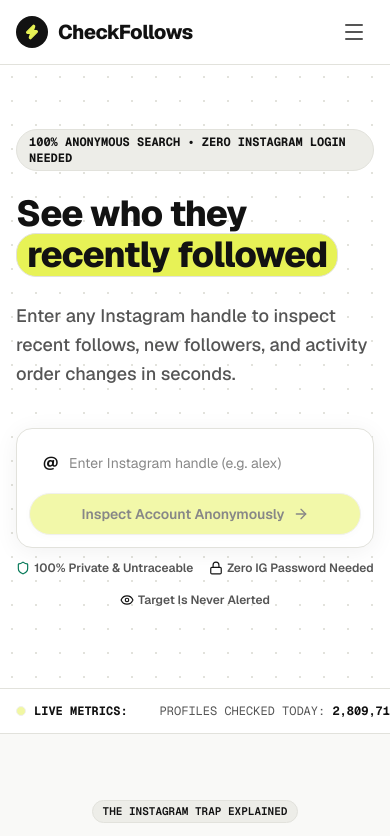
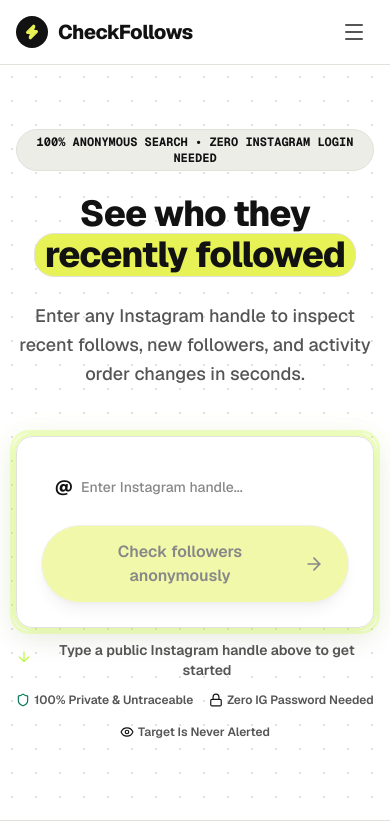
Before and after one commit to BhavyeKhetan/checkfollows, a Next.js app: page / in a window 390 px wide. Shown: the top 836 px of the page. Built offline with nearby package versions, Linux system fonts and the light colour scheme.

Commit message:
Center align hero heading, badge, and hero content across all screen sizes

```diff
--- a/src/app/page.tsx
+++ b/src/app/page.tsx
@@ -1,6 +1,6 @@
 "use client";
 
-import { useState, useRef, useEffect } from "react";
+import { useState, useRef, useEffect, useCallback } from "react";
 import Link from "next/link";
 import { useRouter } from "next/navigation";
 import { motion, AnimatePresence } from "framer-motion";
@@ -12,6 +12,7 @@
   Bell,
   Shield,
   ArrowRight,
+  ArrowDown,
   Menu,
   X,
   Zap,
@@ -173,7 +174,10 @@
   const [showDemo, setShowDemo] = useState(false);
   const [mobileMenuOpen, setMobileMenuOpen] = useState(false);
   const [openFaq, setOpenFaq] = useState<number | null>(null);
+  const [showEmptyPrompt, setShowEmptyPrompt] = useState(false);
+  const [showStickySearch, setShowStickySearch] = useState(false);
   const inputRef = useRef<HTMLInputElement>(null);
+  const heroRef = useRef<HTMLDivElement>(null);
 
   const handleSearch = async () => {
     const username = searchInput.replace(/^@/, "").trim();
@@ -242,6 +246,34 @@
   useEffect(() => {
     const timer = setTimeout(() => setShowDemo(true), 2000);
     return () => clearTimeout(timer);
+  }, []);
+
+  // Empty prompt animation: after 4s of idle with empty input, show the prompt
+  useEffect(() => {
+    if (searchState.status !== "idle" || searchInput.trim()) {
+      const timer = setTimeout(() => setShowEmptyPrompt(false), 0);
+      return () => clearTimeout(timer);
+    }
+    const timer = setTimeout(() => setShowEmptyPrompt(true), 4000);
+    return () => clearTimeout(timer);
+  }, [searchState.status, searchInput]);
+
+  // Mobile sticky search: show when hero scrolls past
+  useEffect(() => {
+    const handleScroll = () => {
+      if (!heroRef.current) return;
+      const rect = heroRef.current.getBoundingClientRect();
+      // Show sticky bar when hero bottom is above viewport
+      setShowStickySearch(rect.bottom < 0);
+    };
+    window.addEventListener("scroll", handleScroll, { passive: true });
+    handleScroll();
+    return () => window.removeEventListener("scroll", handleScroll);
+  }, []);
+
+  const focusInput = useCallback(() => {
+    inputRef.current?.focus();
+    inputRef.current?.scrollIntoView({ behavior: "smooth", block: "center" });
   }, []);
 
   const renderResultSection = () => {
@@ -541,18 +573,16 @@
               variant="primary"
               size="sm"
               onClick={() => {
-                inputRef.current?.focus();
-                inputRef.current?.scrollIntoView({ behavior: "smooth", block: "center" });
+                focusInput();
               }}
             >
-              Check follows
+              Check followers anonymously
             </Button>
             <Button
               variant="dark"
               size="sm"
               onClick={() => {
-                inputRef.current?.focus();
-                inputRef.current?.scrollIntoView({ behavior: "smooth", block: "center" });
+                focusInput();
               }}
             >
               Inspect handle
@@ -616,7 +646,7 @@
                       inputRef.current?.scrollIntoView({ behavior: "smooth", block: "center" });
                     }}
                   >
-                    Check follows
+                    Check followers anonymously
                   </Button>
                 </div>
               </div>
@@ -627,12 +657,12 @@
 
       {/* ── CheckFollows Hero Section ── */}
       <section className="relative ramp-grid-bg pt-16 pb-20 sm:pt-24 sm:pb-28 px-4 sm:px-6 border-b border-[#E2E2DC]">
-        <div className="max-w-4xl mx-auto text-left sm:text-center relative">
+        <div className="max-w-4xl mx-auto text-center relative flex flex-col items-center">
           <motion.div
             initial={{ opacity: 0, y: 20 }}
             animate={{ opacity: 1, y: 0 }}
             transition={{ duration: 0.5 }}
-            className="mb-6 inline-block"
+            className="mb-6 flex justify-center"
           >
             <Badge variant="mono" size="md">
               100% ANONYMOUS SEARCH &bull; ZERO INSTAGRAM LOGIN NEEDED
@@ -643,7 +673,7 @@
             initial={{ opacity: 0, y: 20 }}
             animate={{ opacity: 1, y: 0 }}
             transition={{ duration: 0.5, delay: 0.1 }}
-            className="text-4xl sm:text-6xl lg:text-7xl font-extrabold tracking-tight text-[#121212] leading-[1.05] max-w-3xl mx-auto"
+            className="text-4xl sm:text-6xl lg:text-7xl font-extrabold tracking-tight text-[#121212] leading-[1.05] max-w-3xl mx-auto text-center"
           >
             See who they <br className="hidden sm:block" />
             <span className="bg-[#E7F256] text-[#121212] px-2.5 py-0.5 rounded-xl border border-black/10 inline-block">
@@ -660,15 +690,26 @@
             Enter any Instagram handle to inspect recent follows, new followers, and activity order changes in seconds.
           </motion.p>
 
-          {/* Hero Search Box */}
+          {/* Hero Search Box — prominent, animated */}
           <motion.div
+            ref={heroRef}
             initial={{ opacity: 0, y: 20 }}
             animate={{ opacity: 1, y: 0 }}
             transition={{ duration: 0.5, delay: 0.3 }}
-            className="mt-10 max-w-lg mx-auto"
+            className="mt-12 max-w-xl mx-auto"
           >
-            <Card padding="sm" className="shadow-[0_4px_24px_rgba(0,0,0,0.06)] bg-[#FFFFFF] border-[#E2E2DC]">
-              <div className="flex flex-col sm:flex-row gap-2">
+            <div className={`relative rounded-2xl transition-shadow duration-500 ${showEmptyPrompt ? "shadow-[0_0_0_3px_rgba(210,255,82,0.4),0_8px_32px_rgba(0,0,0,0.1)]" : "shadow-[0_4px_24px_rgba(0,0,0,0.08)]"}`}>
+              {/* Pulsing border ring when idle */}
+              {showEmptyPrompt && (
+                <motion.div
+                  className="absolute -inset-[3px] rounded-2xl pointer-events-none"
+                  animate={{ opacity: [0.3, 0.7, 0.3] }}
+                  transition={{ duration: 2, repeat: Infinity, ease: "easeInOut" }}
+                  style={{ boxShadow: "0 0 0 3px rgba(210,255,82,0.5), 0 0 30px rgba(210,255,82,0.15)" }}
+                />
+              )}
+              <Card padding="lg" className="shadow-none border-[#E2E2DC] relative z-10 bg-[#FFFFFF]">
+                <div className="flex flex-col sm:flex-row gap-3">
                   <div className="flex-1 relative">
                     <Input
                       ref={inputRef}
@@ -676,28 +717,49 @@
                       value={searchInput}
                       onChange={(e) => setSearchInput(e.target.value)}
                       onKeyDown={handleKeyDown}
-                    placeholder="Enter Instagram handle (e.g. alex)"
-                    leftIcon={<span className="text-[#121212] font-bold text-base">@</span>}
-                    className="border-none bg-transparent py-3 text-base focus:ring-0"
+                      placeholder="Enter Instagram handle..."
+                      leftIcon={<span className="text-[#121212] font-extrabold text-lg">@</span>}
+                      className="border-none bg-transparent py-4 text-lg font-medium placeholder:text-[#9CA3AF] focus:ring-0"
                       spellCheck={false}
                       autoCapitalize="off"
                     />
                   </div>
                   <Button
                     variant="primary"
-                  size="md"
+                    size="lg"
                     onClick={handleSearch}
                     isLoading={searchState.status === "loading"}
                     disabled={!searchInput.trim()}
-                  rightIcon={<ArrowRight className="w-4 h-4" />}
-                  className="sm:w-auto font-bold text-[#121212]"
+                    rightIcon={<ArrowRight className="w-5 h-5" />}
+                    className="sm:w-auto font-extrabold text-base shadow-lg hover:shadow-xl"
                   >
-                  Inspect Account Anonymously
+                    Check followers anonymously
                   </Button>
                 </div>
               </Card>
+            </div>
 
-            {/* Ca$hvertising Anxiety Reducers directly under search button */}
+            {/* Empty prompt animation */}
+            <AnimatePresence>
+              {showEmptyPrompt && searchState.status === "idle" && (
+                <motion.div
+                  initial={{ opacity: 0, y: -8 }}
+                  animate={{ opacity: 1, y: 0 }}
+                  exit={{ opacity: 0, y: -4 }}
+                  className="flex items-center justify-center gap-2 mt-3 text-sm font-semibold text-[#555555]"
+                >
+                  <motion.span
+                    animate={{ y: [0, -4, 0] }}
+                    transition={{ duration: 1.2, repeat: Infinity, ease: "easeInOut" }}
+                  >
+                    <ArrowDown className="w-4 h-4 text-[#C2F84F]" />
+                  </motion.span>
+                  Type a public Instagram handle above to get started
+                </motion.div>
+              )}
+            </AnimatePresence>
+
+            {/* Trust badges */}
             <div className="mt-3 flex flex-wrap items-center justify-center gap-4 text-xs font-semibold text-[#555555]">
               <span className="flex items-center gap-1">
                 <Shield className="w-3.5 h-3.5 text-[#047857]" /> 100% Private &amp; Untraceable
@@ -1127,8 +1189,7 @@
               size="lg"
               leftIcon={<Search className="w-5 h-5" />}
               onClick={() => {
-                inputRef.current?.focus();
-                inputRef.current?.scrollIntoView({ behavior: "smooth", block: "center" });
+                focusInput();
               }}
             >
               Inspect an Account Anonymously
@@ -1162,6 +1223,46 @@
           </div>
         </div>
       </footer>
+
+      {/* ── Sticky Mobile Search Bar ── */}
+      <AnimatePresence>
+        {showStickySearch && (
+          <motion.div
+            initial={{ y: 80, opacity: 0 }}
+            animate={{ y: 0, opacity: 1 }}
+            exit={{ y: 80, opacity: 0 }}
+            transition={{ duration: 0.3, ease: [0.16, 1, 0.3, 1] }}
+            className="fixed bottom-0 left-0 right-0 z-50 p-3 bg-[#FFFFFF] border-t border-[#E2E2DC] shadow-[0_-4px_24px_rgba(0,0,0,0.08)] sm:hidden"
+          >
+            <div className="flex gap-2 max-w-lg mx-auto">
+              <div className="flex-1 relative">
+                <Input
+                  type="text"
+                  value={searchInput}
+                  onChange={(e) => setSearchInput(e.target.value)}
+                  onKeyDown={handleKeyDown}
+                  placeholder="Enter Instagram handle..."
+                  leftIcon={<span className="text-[#121212] font-bold">@</span>}
+                  className="border-[#E2E2DC] bg-[#F9F9F7] py-3 text-sm"
+                  spellCheck={false}
+                  autoCapitalize="off"
+                />
+              </div>
+              <Button
+                variant="primary"
+                size="md"
+                onClick={handleSearch}
+                isLoading={searchState.status === "loading"}
+                disabled={!searchInput.trim()}
+                pill={false}
+                className="font-bold"
+              >
+                <Search className="w-4 h-4" />
+              </Button>
+            </div>
+          </motion.div>
+        )}
+      </AnimatePresence>
     </div>
   );
 }
```
Lines whose indentation alone changed are shown as unchanged.
